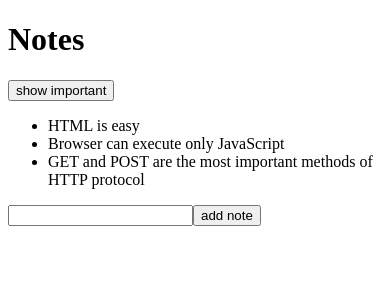
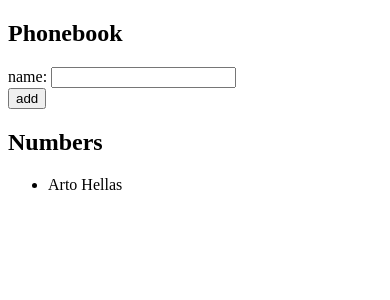
Before and after one commit to soniafaye1/fullstackopen-pt2, a React (Vite) app: page / in a window 390 px wide. Shown: the top 300 px of the page. Built offline with nearby package versions, Linux system fonts and the light colour scheme.

Commit message:
started phonebook pt 2

```diff
--- a/src/PhoneBook.jsx
+++ b/src/PhoneBook.jsx
@@ -2,23 +2,43 @@ import { useState } from 'react'
 
 const PhoneBook = () => {
   const [persons, setPersons] = useState([
-    { name: 'Arto Hellas' }
+    {name: 'Arto Hellas' }
   ])
   const [newName, setNewName] = useState('')
+  const [nameExists, setNameExists] = useState(true)
+
+  const handleNewName = (event) => {
+    setNewName(event.target.value)
+  }
+
+  const handleNewPerson = (event) => {
+    event.preventDefault()
+    const newPerson = {
+        name: newName
+    }
+
+    setPersons(persons.concat(newPerson))
+    setNewName('')
+  }
+
+  const existsAlready = nameExists ? persons.filter(person => persons.includes(person.name)) : newName;
 
   return (
     <div>
       <h2>Phonebook</h2>
-      <form>
+      <form onSubmit={handleNewPerson}>
         <div>
-          name: <input />
+          name: <input value={newName} onChange={handleNewName} />
         </div>
+        {!existsAlready ? alert(`${newName} already exists`) : "" }
         <div>
           <button type="submit">add</button>
         </div>
       </form>
       <h2>Numbers</h2>
-      ...
+        <ul>
+            {persons.map(person => <li key={person.name}>{person.name}</li> )}
+        </ul>
     </div>
   )
 }
--- a/src/main.jsx
+++ b/src/main.jsx
@@ -2,6 +2,7 @@ import { StrictMode } from 'react'
 import { createRoot } from 'react-dom/client'
 import App from './App.jsx'
 import Notes from './Notes.jsx'
+import PhoneBook from './PhoneBook.jsx'
 
 const startingNotes = [
   {
@@ -24,6 +25,7 @@ const startingNotes = [
 createRoot(document.getElementById('root')).render(
   <StrictMode>
     {/* <App /> */}
-    <Notes startingNotes={startingNotes}/>
+    {/* <Notes startingNotes={startingNotes}/> */}
+    <PhoneBook />
   </StrictMode>,
 )
```
